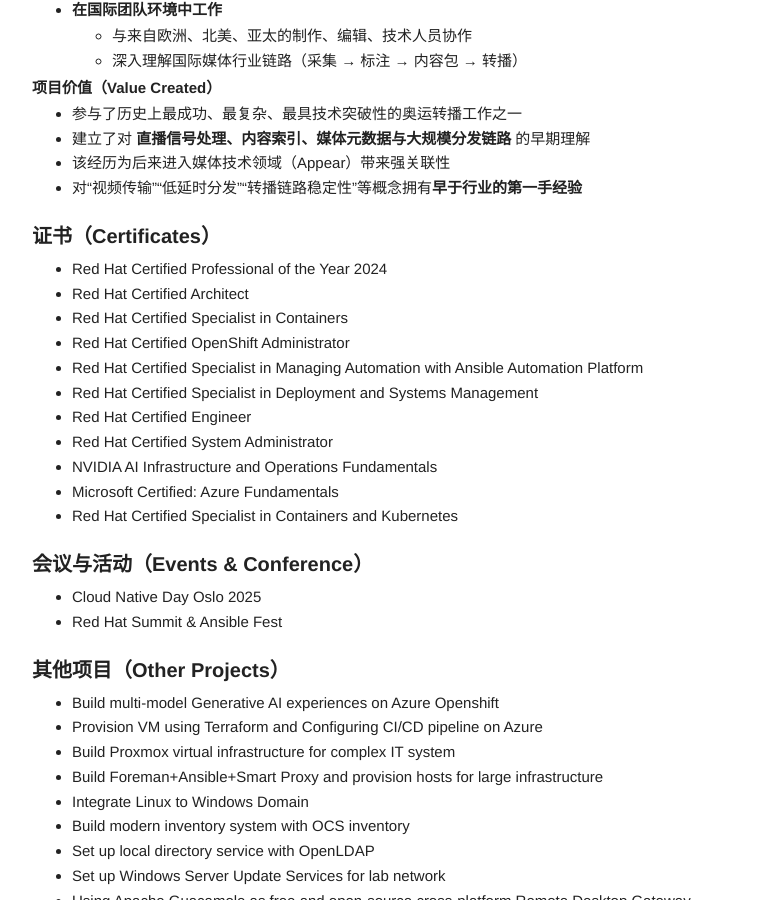
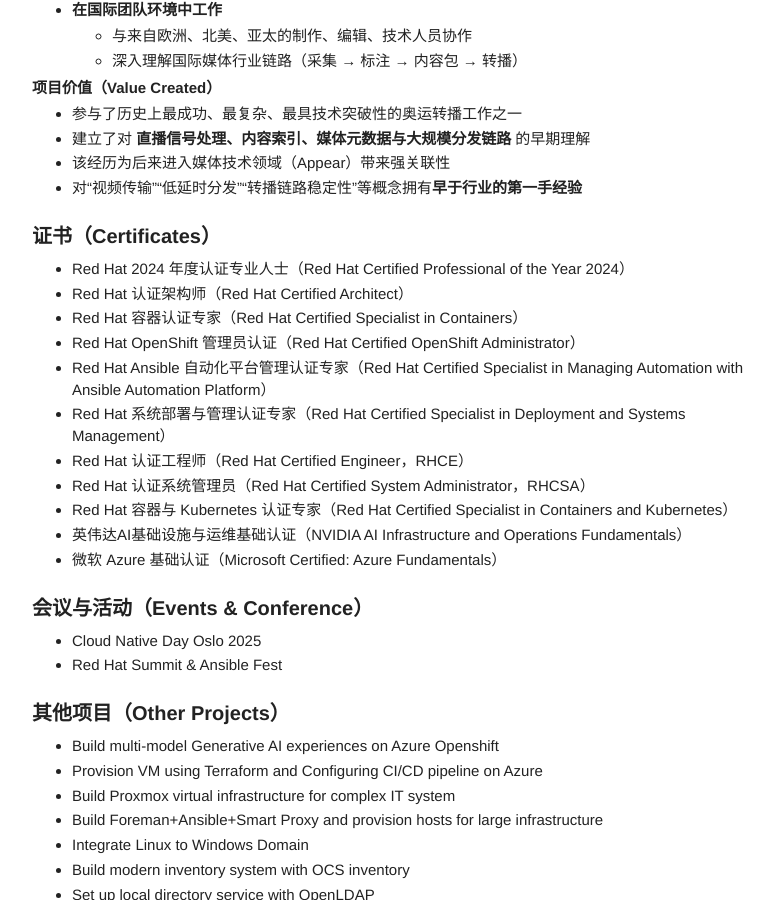
Before and after one commit to gcccheng/wugui, a Jekyll site: the page built from index.md, in a window 1280 px wide and 900 px high, scrolled down 4126 px. Shown: the whole window, without its empty margins (118-892 px from the left). Built offline with Jekyll 4.4.1, drawn with Linux system fonts in a browser that asks for light colours.

Commit message:
Update index.md

```diff
--- a/index.md
+++ b/index.md
@@ -199,17 +199,17 @@ Olympic Broadcasting Services（OBS）是国际奥委会直属机构，负责奥
 
 ## 证书（Certificates）
 
-- Red Hat Certified Professional of the Year 2024
-- Red Hat Certified Architect
-- Red Hat Certified Specialist in Containers
-- Red Hat Certified OpenShift Administrator
-- Red Hat Certified Specialist in Managing Automation with Ansible Automation Platform
-- Red Hat Certified Specialist in Deployment and Systems Management
-- Red Hat Certified Engineer
-- Red Hat Certified System Administrator
-- NVIDIA AI Infrastructure and Operations Fundamentals
-- Microsoft Certified: Azure Fundamentals
-- Red Hat Certified Specialist in Containers and Kubernetes
+- Red Hat 2024 年度认证专业人士（Red Hat Certified Professional of the Year 2024）
+- Red Hat 认证架构师（Red Hat Certified Architect）
+- Red Hat 容器认证专家（Red Hat Certified Specialist in Containers）
+- Red Hat OpenShift 管理员认证（Red Hat Certified OpenShift Administrator）
+- Red Hat Ansible 自动化平台管理认证专家（Red Hat Certified Specialist in Managing Automation with Ansible Automation Platform）
+- Red Hat 系统部署与管理认证专家（Red Hat Certified Specialist in Deployment and Systems Management）
+- Red Hat 认证工程师（Red Hat Certified Engineer，RHCE）
+- Red Hat 认证系统管理员（Red Hat Certified System Administrator，RHCSA）
+- Red Hat 容器与 Kubernetes 认证专家（Red Hat Certified Specialist in Containers and Kubernetes）
+- 英伟达AI基础设施与运维基础认证（NVIDIA AI Infrastructure and Operations Fundamentals）
+- 微软 Azure 基础认证（Microsoft Certified: Azure Fundamentals）
 
 ## 会议与活动（Events & Conference）
 
```
